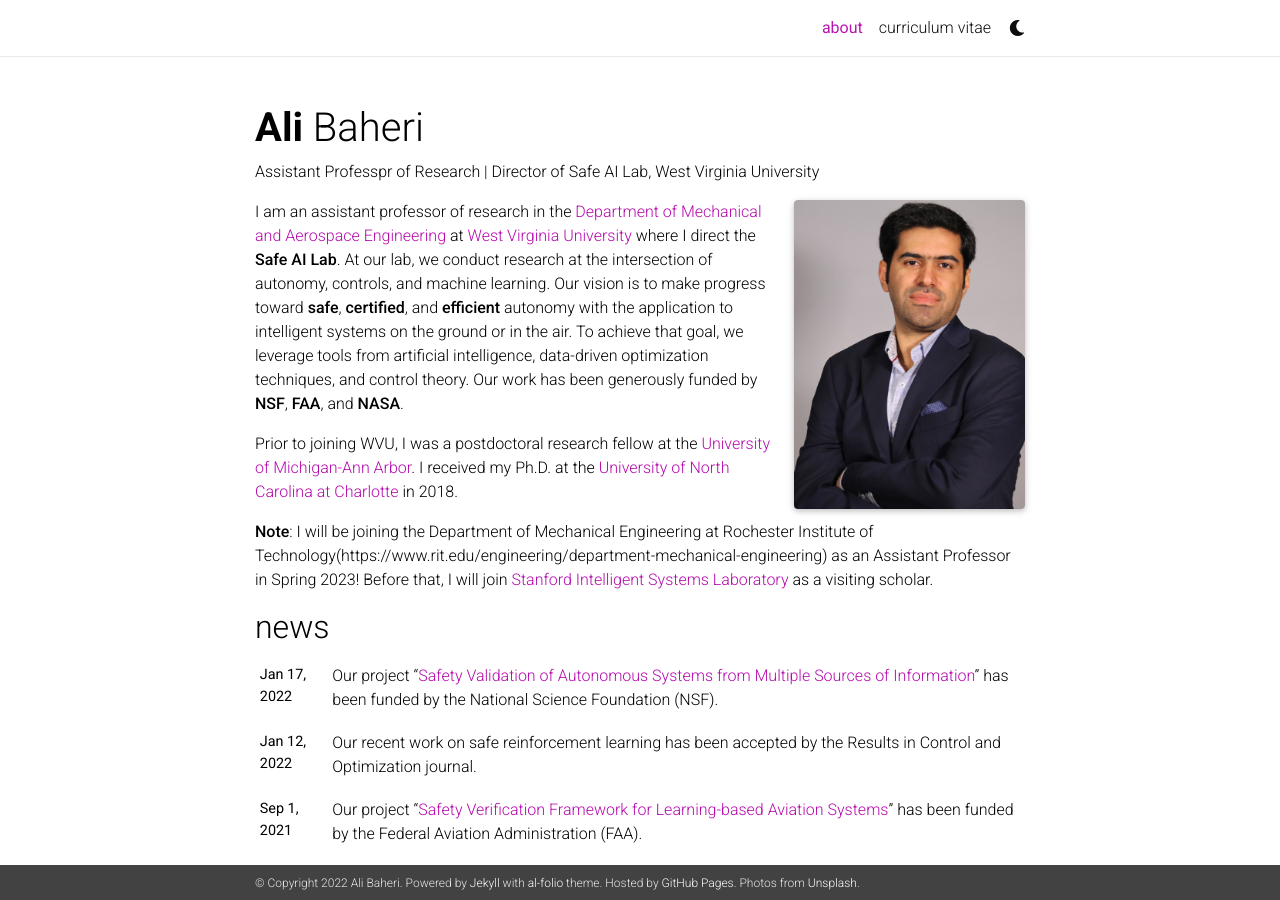
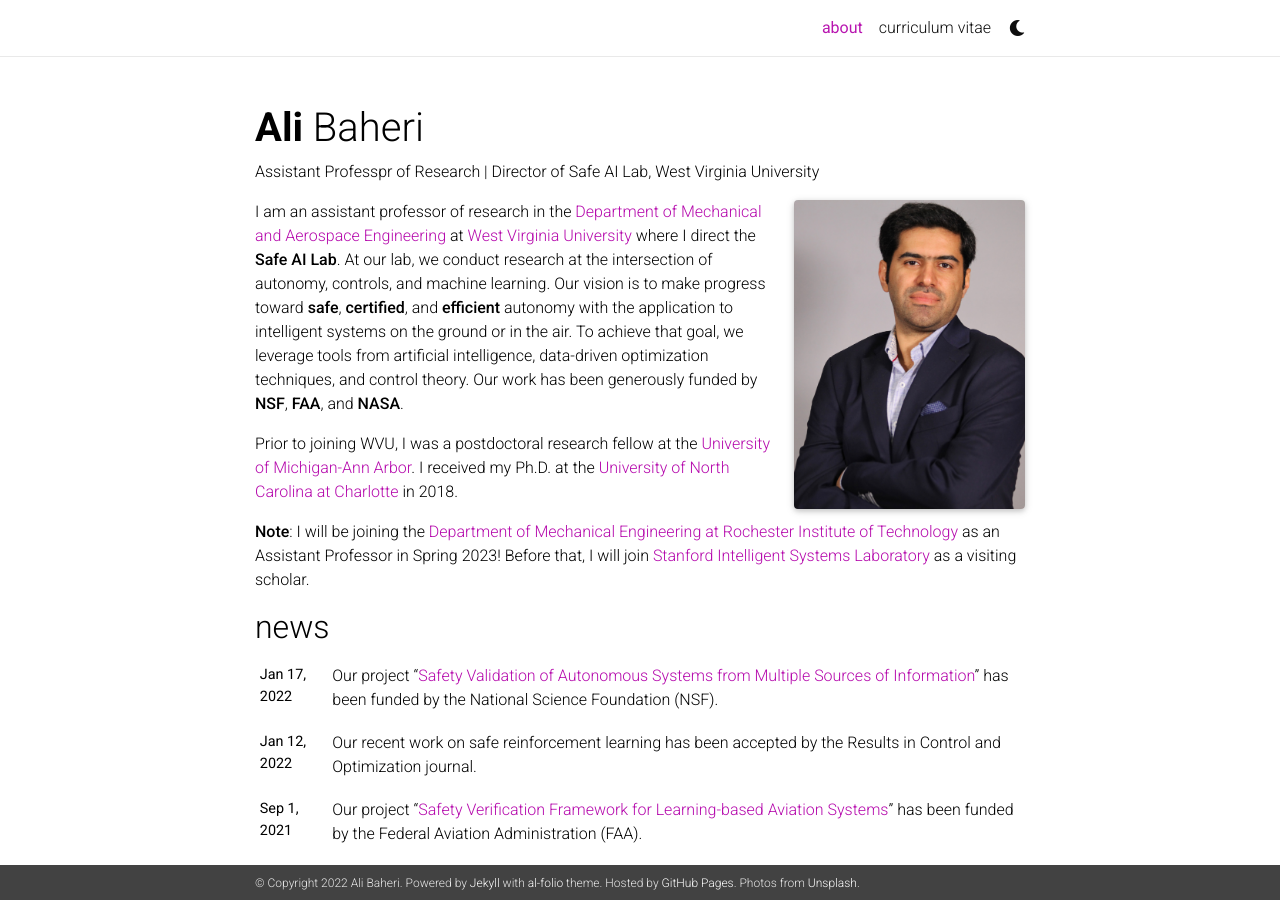
Before and after one commit to AliBaheri/alibaheri, a Jekyll site: the page built from _pages/about.md, in a window 1280 px wide and 900 px high. Built offline with Jekyll 4.4.1, drawn with Linux system fonts in a browser that asks for light colours; nearby versions of some CDN libraries; comment, search, counter and statistics services are not loaded; a style sheet for code colours, icons or effects is not loaded.

Commit message:
Update about.md

```diff
--- a/_pages/about.md
+++ b/_pages/about.md
@@ -24,4 +24,4 @@ Our vision is to make progress toward **safe**, **certified**, and **efficient**
 
 Prior to joining WVU, I was a postdoctoral research fellow at the [University of Michigan-Ann Arbor](https://umich.edu/). I received my Ph.D. at the [University of North Carolina at Charlotte](https://www.charlotte.edu/) in 2018.
 
-**Note**: I will be joining the Department of Mechanical Engineering at Rochester Institute of Technology(https://www.rit.edu/engineering/department-mechanical-engineering) as an Assistant Professor in Spring 2023! Before that, I will join [Stanford Intelligent Systems Laboratory](https://web.stanford.edu/group/sisl/cgi-bin/wordpress/) as a visiting scholar.
+**Note**: I will be joining the [Department of Mechanical Engineering at Rochester Institute of Technology](https://www.rit.edu/engineering/department-mechanical-engineering) as an Assistant Professor in Spring 2023! Before that, I will join [Stanford Intelligent Systems Laboratory](https://web.stanford.edu/group/sisl/cgi-bin/wordpress/) as a visiting scholar.
```
